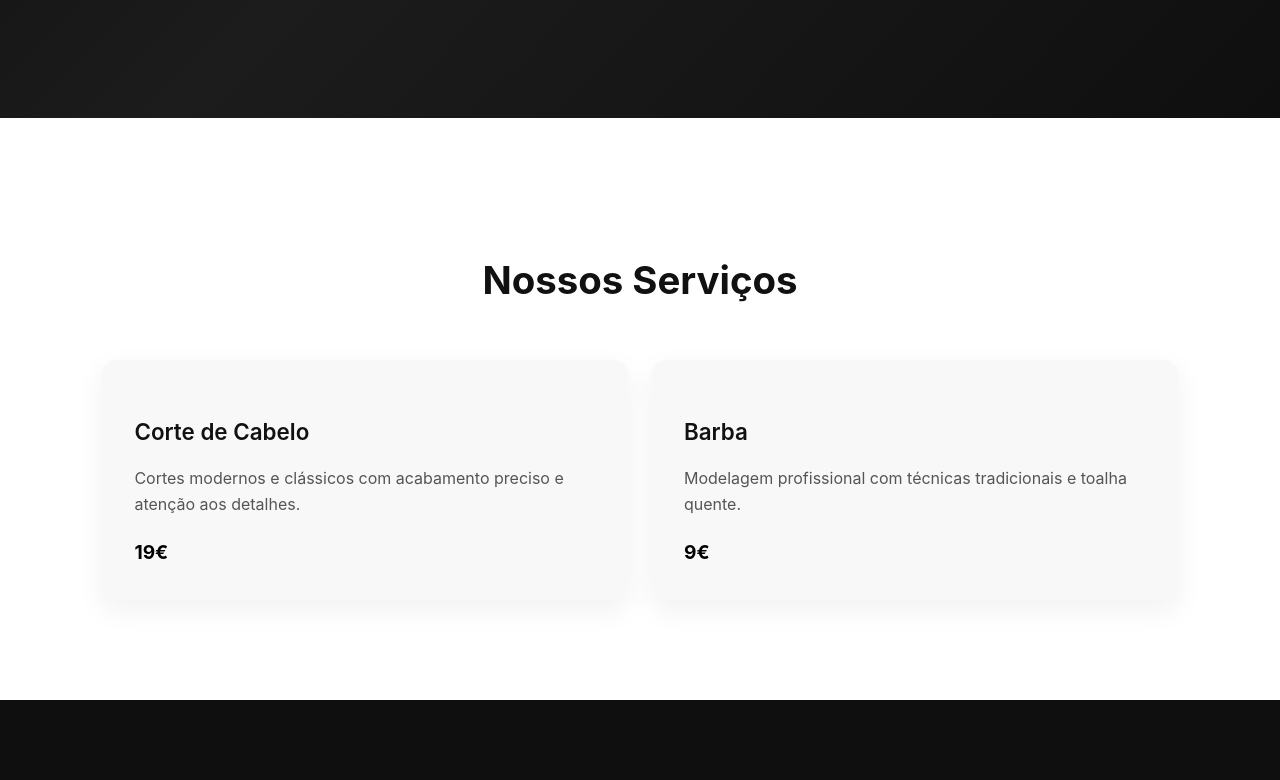
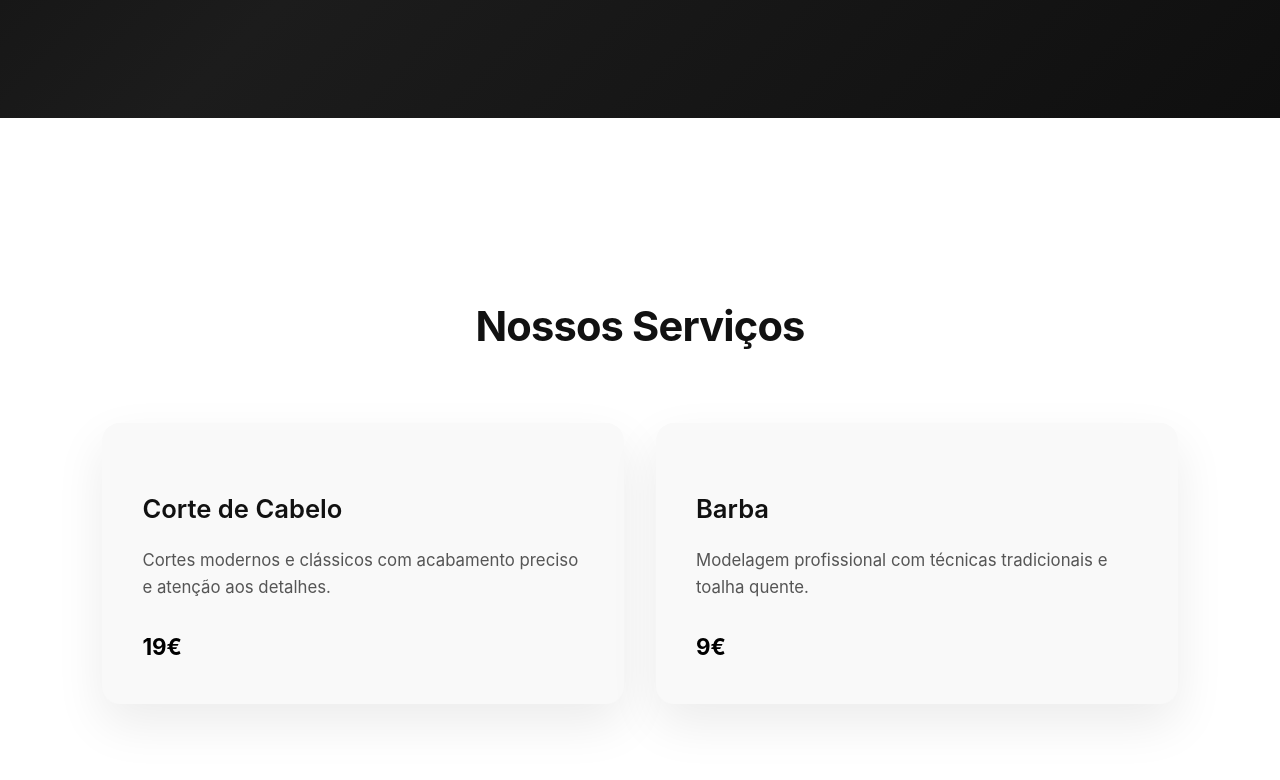
Before and after one commit to andersonato/landing-template, a Next.js app: page / in a window 1280 px wide. Shown: the part 460-1240 px from the top of the page. Built offline with nearby package versions, Linux system fonts and the light colour scheme.

Commit message:
chore: improve services layout proportions

```diff
--- a/app/components/Services.jsx
+++ b/app/components/Services.jsx
@@ -4,19 +4,25 @@ export default function Services({ title, items = [] }) {
   return (
     <section
       style={{
-        padding: "100px 8%",
+        padding: "140px 8%",
         backgroundColor: "#ffffff",
         color: "#111",
       }}
     >
-      <div style={{ maxWidth: "1100px", margin: "0 auto" }}>
+      <div
+        style={{
+          maxWidth: "1200px",
+          margin: "0 auto",
+        }}
+      >
         {title && (
           <h2
             style={{
-              fontSize: "2.4rem",
+              fontSize: "2.6rem",
               fontWeight: "700",
-              marginBottom: "48px",
+              marginBottom: "64px",
               textAlign: "center",
+              letterSpacing: "-0.02em",
             }}
           >
             {title}
@@ -26,25 +32,26 @@ export default function Services({ title, items = [] }) {
         <div
           style={{
             display: "grid",
-            gridTemplateColumns: "repeat(auto-fit, minmax(260px, 1fr))",
-            gap: "24px",
+            gridTemplateColumns: "repeat(auto-fit, minmax(320px, 1fr))",
+            gap: "32px",
           }}
         >
           {items.map((item, index) => (
             <div
               key={index}
               style={{
-                padding: "32px",
-                borderRadius: "14px",
-                backgroundColor: "#f8f8f8",
-                boxShadow: "0 10px 30px rgba(0,0,0,0.06)",
+                padding: "40px",
+                borderRadius: "18px",
+                backgroundColor: "#f9f9f9",
+                boxShadow: "0 20px 50px rgba(0,0,0,0.08)",
+                transition: "transform 0.2s ease, box-shadow 0.2s ease",
               }}
             >
               <h3
                 style={{
-                  fontSize: "1.4rem",
+                  fontSize: "1.6rem",
                   fontWeight: "600",
-                  marginBottom: "12px",
+                  marginBottom: "16px",
                 }}
               >
                 {item.name}
@@ -53,9 +60,10 @@ export default function Services({ title, items = [] }) {
               {item.description && (
                 <p
                   style={{
-                    fontSize: "1rem",
+                    fontSize: "1.05rem",
                     color: "#555",
-                    marginBottom: "20px",
+                    lineHeight: "1.6",
+                    marginBottom: "28px",
                   }}
                 >
                   {item.description}
@@ -63,14 +71,15 @@ export default function Services({ title, items = [] }) {
               )}
 
               {item.price && (
-                <strong
+                <div
                   style={{
-                    fontSize: "1.2rem",
+                    fontSize: "1.4rem",
+                    fontWeight: "700",
                     color: "#000",
                   }}
                 >
                   {item.price}
-                </strong>
+                </div>
               )}
             </div>
           ))}
```
